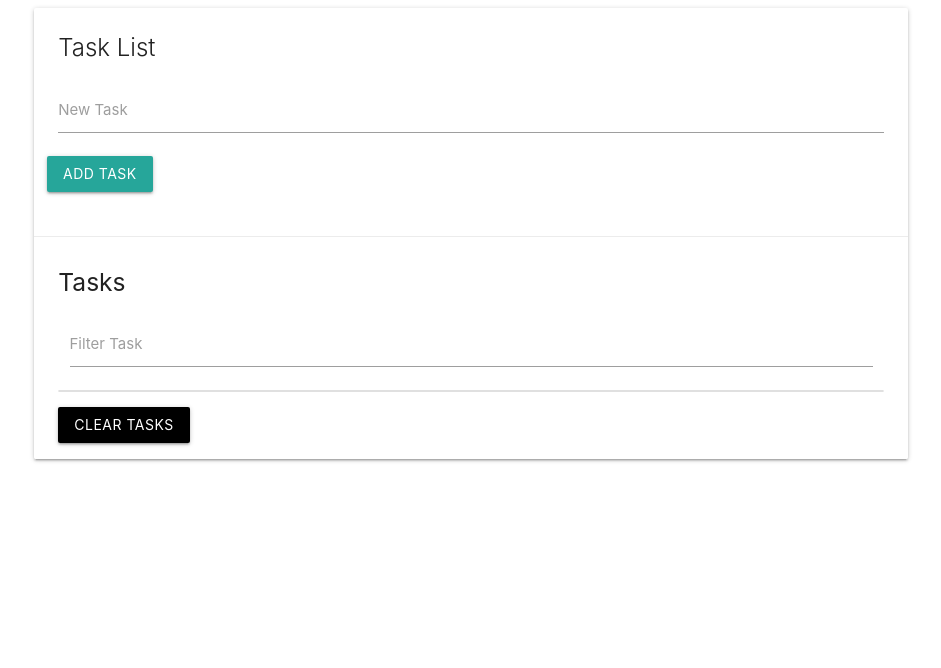
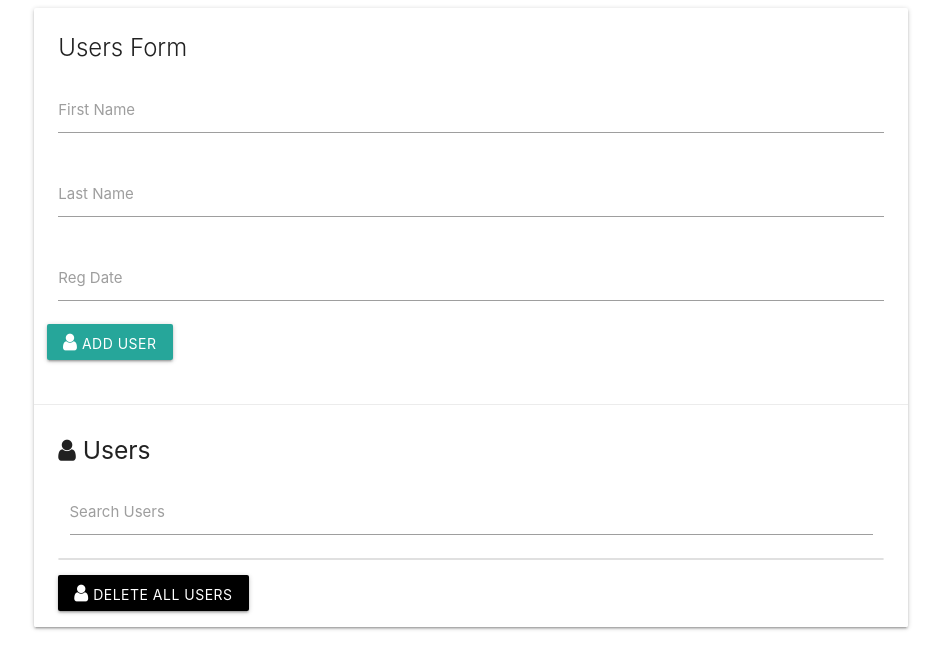
Before and after one commit to Cavdy/User-List, a plain HTML site: page index.html in a window 1280 px wide. Shown: the whole page, without its empty margins (169-1110 px from the left). Drawn offline with Linux system fonts and the light colour scheme.

Commit message:
updated index.html

```diff
--- a/index.html
+++ b/index.html
@@ -4,7 +4,7 @@
     <meta charset="UTF-8">
     <meta name="viewport" content="width=device-width, initial-scale=1.0">
     <meta http-equiv="X-UA-Compatible" content="ie=edge">
-    <title>Task List</title>
+    <title>Users List</title>
     <!--Material CSS-->
     <link rel="stylesheet" href="/css/materialize.min.css" />
     <!--FontAwesome CSS-->
@@ -17,25 +17,33 @@
             <div class="col s12">
                 <div id="main" class="card">
                     <div class="card-content">
-                        <span class="card-title">Task List</span>
+                        <span class="card-title">Users Form</span>
                         <div class="row">
                             <form id="task-form">
                                 <div class="input-field col s12">
                                     <input type="text" name="task" id="task">
-                                    <label for="task">New Task</label>
+                                    <label for="task">First Name</label>
                                 </div>
-                                <input type="submit" value="Add Task" class="btn">
+                                <div class="input-field col s12">
+                                    <input type="text" name="task" id="task">
+                                    <label for="task">Last Name</label>
+                                </div>
+                                <div class="input-field col s12">
+                                    <input type="text" name="task" id="task">
+                                    <label for="task">Reg Date</label>
+                                </div>
+                                <button type="submit" class="btn"><i class="fa fa-user"></i> Add User</button>
                             </form>
                         </div>
                     </div>
                     <div class="card-action">
-                        <h5 id="task-title">Tasks</h5>
+                        <h5 id="task-title"><i class="fa fa-user"></i> Users</h5>
                         <div class="input-field col s12">
                             <input type="text" name="filter" id="filter">
-                            <label for="filter">Filter Task</label>
+                            <label for="filter">Search Users</label>
                         </div>
                         <ul class="collection"></ul>
-                        <a href="#" class="clear-tasks btn black">Clear Tasks</a>
+                        <a href="#" class="clear-tasks btn black"><i class="fa fa-user"></i> Delete All Users</a>
                     </div>
                 </div>
             </div>
```
